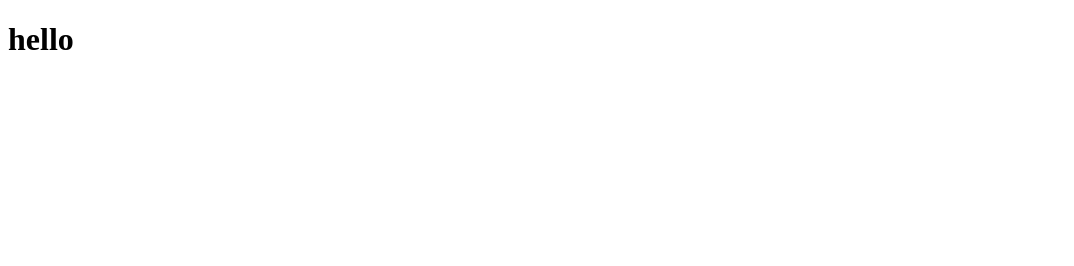
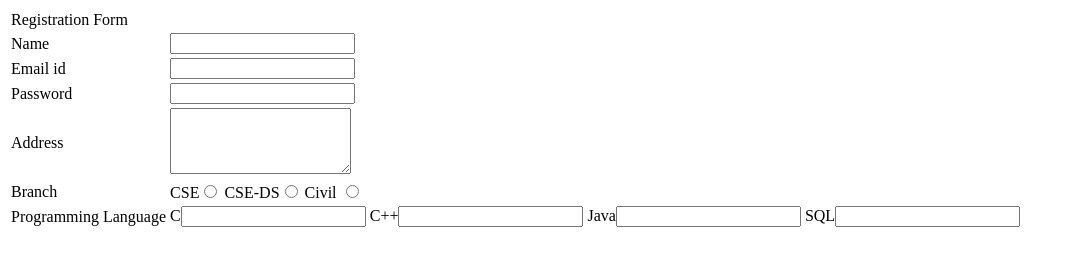
Before and after one commit to Vibhavmaurya00/fsd, a plain HTML site: page day1/index.html in a window 1280 px wide. Shown: the whole page, without its empty margins (0-1074 px from the left). Drawn offline with Linux system fonts and the light colour scheme.

Commit message:
addd day1

```diff
--- a/day1/index.html
+++ b/day1/index.html
@@ -6,7 +6,36 @@
     <title>Document</title>
 </head>
 <body>
-      <h1>hello</h1>
+    <table>
+        <Form action="" methods ="post"></Form>
+         <tr><td colspan="2" >Registration Form</td> </tr>
+         <tr><td>Name</td><td><input type="text" name="t1" required></td></tr>
+         <tr><td>Email id</td><td><input type="email" name="id" required></td></tr>
+         <tr><td>Password</td><td><input type="password" name="id" required></td></tr>
+         <tr>
+            <td> Address</td>
+            <td><textarea rows="4" cols="20" names="" id="" ></textarea></td>
+         </tr>
+         <tr>
+            <td>Branch</td>
+            <td>CSE<input type="radio"names="r1"id="">
+                CSE-DS<input type="radio" names="r1" id="">
+                Civil <input type="radio" names="r1" id="">
+            </td>
+         </tr>
+         <tr>
+         <td>Programming Language</td>
+         <td>C<input type ="chekbox" names="c1" id ="">
+            <td>C++<input type ="chekbox" names="c2" id ="">
+                <td>Java<input type ="chekbox" names="c3" id ="">
+                    <td>SQL<input type ="chekbox" names="c4" id ="">
+
+        </td>
+        </tr>
+
+
+    </table>
+
 
 </body>
 </html>
```
